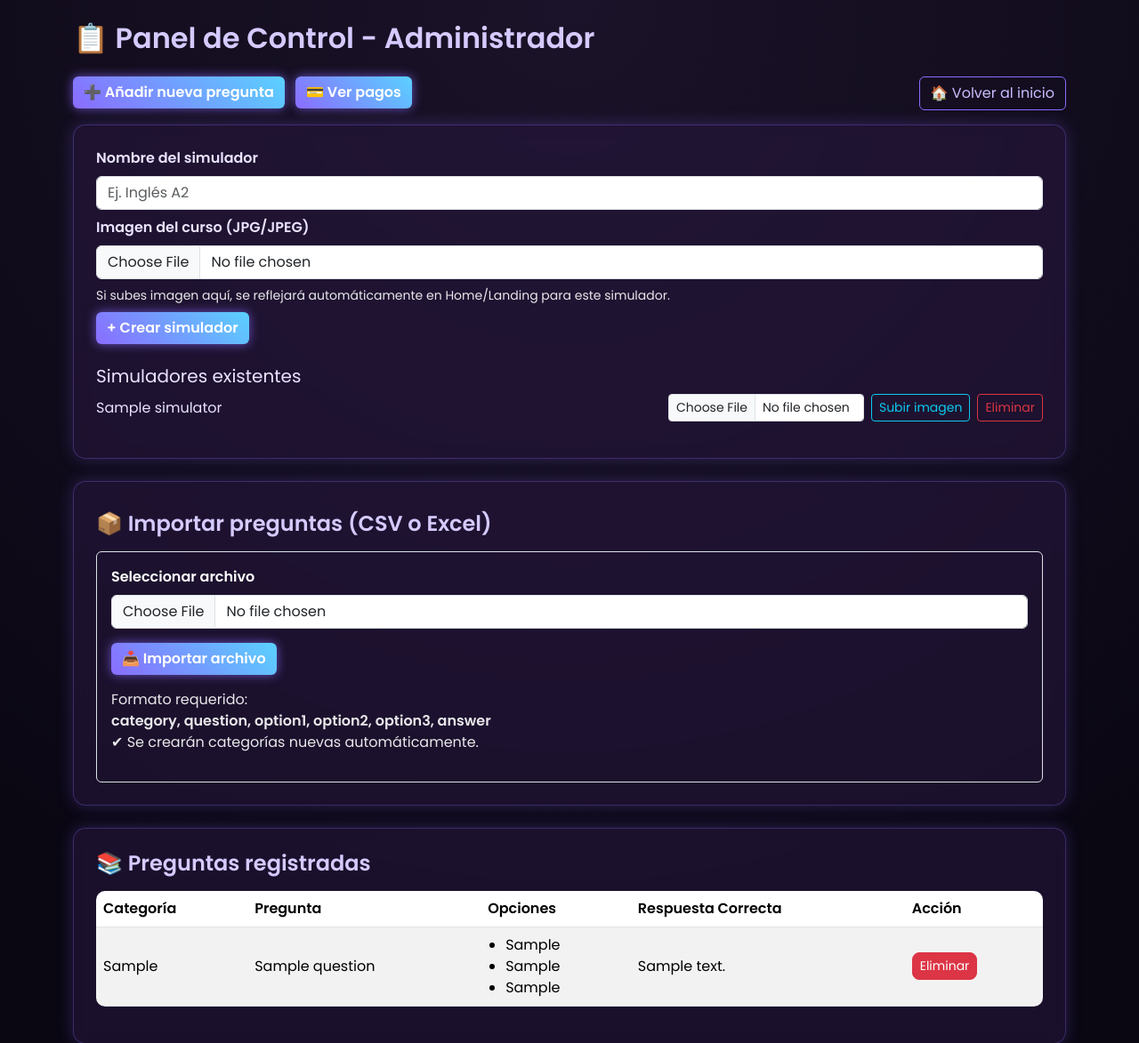
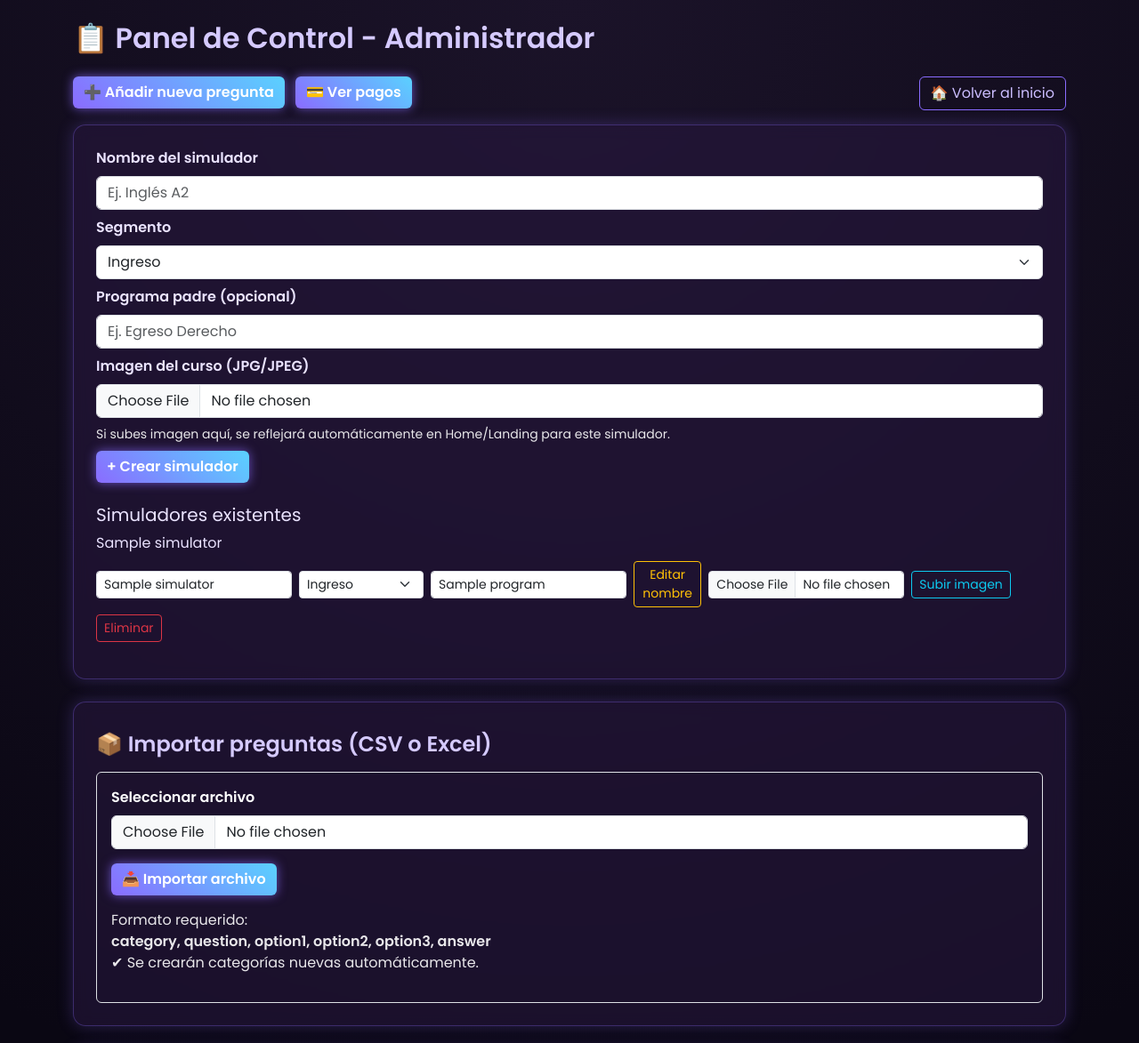
Before and after one commit to Hormic-Alem/UNILABB---CURSSO, a Flask app: page /dashboard in a window 1280 px wide. Shown: the top 1173 px of the page at 89% size. Run offline with Flask 3, Linux system fonts and the light colour scheme; a user stored in the database is signed in; tables that the repository leaves empty hold one stand-in row (values such as "Sample post").

Commit message:
Phase 2: wire segment and parent program mapping in admin dashboard

```diff
--- a/app.py
+++ b/app.py
@@ -14,7 +14,7 @@ from sqlalchemy.engine import make_url
 from sqlalchemy.exc import ArgumentError
 from werkzeug.security import check_password_hash, generate_password_hash
 from werkzeug.utils import secure_filename
-from flask import Flask, abort, flash, redirect, render_template, request, session, url_for, send_from_directory
+from flask import Flask, abort, flash, jsonify, redirect, render_template, request, session, url_for, send_from_directory
 
 load_dotenv()
 
@@ -67,6 +67,20 @@ class Question(db.Model):
 class Simulator(db.Model):
     id = db.Column(db.Integer, primary_key=True)
     name = db.Column(db.String(255), unique=True, nullable=False, index=True)
+    segment = db.Column(db.String(20), nullable=False, default='ingreso', index=True)
+
+
+class Program(db.Model):
+    id = db.Column(db.Integer, primary_key=True)
+    name = db.Column(db.String(255), unique=True, nullable=False, index=True)
+    segment = db.Column(db.String(20), nullable=False, default='ingreso', index=True)
+
+
+class ProgramArea(db.Model):
+    id = db.Column(db.Integer, primary_key=True)
+    program_id = db.Column(db.Integer, db.ForeignKey('program.id'), nullable=False, index=True)
+    name = db.Column(db.String(255), nullable=False, index=True)
+    simulator_id = db.Column(db.Integer, db.ForeignKey('simulator.id'), nullable=True, index=True)
 
 
 class User(db.Model):
@@ -141,6 +155,15 @@ def normalize_simulator_name(value):
     cleaned = ' '.join((value or '').split()).strip()
     return cleaned.title()
 
+
+def normalize_segment(value):
+    segment = (value or '').strip().lower()
+    if not segment:
+        return 'ingreso'
+    if segment not in {'ingreso', 'egreso'}:
+        return None
+    return segment
+
 def simulator_image_filename(simulator_name):
     normalized = normalize_simulator_name(simulator_name)
     safe = normalized.replace('/', ' ').replace('\\', ' ').strip().lower()
@@ -165,6 +188,24 @@ def save_simulator_image(simulator_name, file_storage):
     target_path = os.path.join(target_dir, target_name)
     file_storage.save(target_path)
     return True, target_name
+
+
+def rename_simulator_image(old_name, new_name):
+    old_filename = simulator_image_filename(old_name)
+    new_filename = simulator_image_filename(new_name)
+    if not old_filename or not new_filename or old_filename == new_filename:
+        return
+
+    target_dir = os.path.join(app.root_path, 'static', 'img', 'cursos')
+    old_path = os.path.join(target_dir, old_filename)
+    new_path = os.path.join(target_dir, new_filename)
+    if not os.path.exists(old_path):
+        return
+
+    os.makedirs(target_dir, exist_ok=True)
+    if os.path.exists(new_path):
+        os.remove(new_path)
+    os.replace(old_path, new_path)
 
 
 def verify_password(stored_password, incoming_password):
@@ -406,6 +447,55 @@ def list_simulators():
     ]
 
 
+def list_programs_catalog():
+    programs = Program.query.order_by(Program.name).all()
+    result = []
+    for program in programs:
+        areas = ProgramArea.query.filter_by(program_id=program.id).order_by(ProgramArea.name).all()
+        result.append({
+            'id': program.id,
+            'name': program.name,
+            'segment': program.segment,
+            'areas': [area.name for area in areas],
+        })
+    return result
+
+
+def get_or_create_program(program_name, default_segment='ingreso'):
+    normalized = normalize_simulator_name(program_name)
+    if not normalized:
+        return None
+
+    program = Program.query.filter(func.lower(Program.name) == normalized.lower()).first()
+    if program:
+        if not program.segment:
+            program.segment = normalize_segment(default_segment) or 'ingreso'
+        return program
+
+    program = Program(name=normalized, segment=normalize_segment(default_segment) or 'ingreso')
+    db.session.add(program)
+    db.session.flush()
+    return program
+
+
+def upsert_program_area_for_simulator(simulator, program_name=None):
+    if not simulator:
+        return
+
+    target_program = get_or_create_program(program_name or simulator.name, simulator.segment)
+    if not target_program:
+        return
+
+    area = ProgramArea.query.filter_by(simulator_id=simulator.id).first()
+    if area is None:
+        area = ProgramArea(program_id=target_program.id, name=simulator.name, simulator_id=simulator.id)
+        db.session.add(area)
+        return
+
+    area.program_id = target_program.id
+    area.name = simulator.name
+
+
 def load_stats():
     return {s.question_id: {'correct': s.correct, 'wrong': s.wrong} for s in QuestionStat.query.all()}
 
@@ -534,11 +624,31 @@ def dashboard():
         return redirect(url_for('login'))
     simulators = Simulator.query.order_by(Simulator.name).all()
     questions = Question.query.order_by(Question.category).all()
+    programs = Program.query.order_by(Program.name).all()
+    area_by_sim_id = {
+        area.simulator_id: area.program_id
+        for area in ProgramArea.query.filter(ProgramArea.simulator_id.isnot(None)).all()
+    }
+    area_program_name_by_sim_id = {}
+    if area_by_sim_id:
+        names_by_id = {program.id: program.name for program in programs}
+        for sim_id, program_id in area_by_sim_id.items():
+            area_program_name_by_sim_id[sim_id] = names_by_id.get(program_id, '')
     return render_template(
         'dashboard.html',
         simulators=simulators,
         questions=questions,
+        programs=programs,
+        area_by_sim_id=area_by_sim_id,
+        area_program_name_by_sim_id=area_program_name_by_sim_id,
     )
+
+
+@app.route('/admin/programs_catalog')
+def admin_programs_catalog():
+    if 'username' not in session or not is_admin_session():
+        return redirect(url_for('login'))
+    return jsonify(list_programs_catalog())
 
 
 @app.route('/simulators/create', methods=['POST'])
@@ -549,8 +659,13 @@ def create_simulator():
     validate_csrf_or_abort()
 
     simulator_name = normalize_simulator_name(request.form.get('name'))
+    simulator_segment = normalize_segment(request.form.get('segment'))
+    parent_program_name = request.form.get('program_name')
     if not simulator_name:
         flash('❌ Debes ingresar un nombre válido para el simulador.', 'danger')
+        return redirect(url_for('dashboard'))
+    if simulator_segment is None:
+        flash('❌ Segmento inválido. Usa ingreso o egreso.', 'danger')
         return redirect(url_for('dashboard'))
 
     exists = db.session.query(Simulator.id).filter(func.lower(Simulator.name) == simulator_name.lower()).first()
@@ -558,7 +673,10 @@ def create_simulator():
         flash('ℹ️ El simulador ya existe.', 'info')
         return redirect(url_for('dashboard'))
 
-    db.session.add(Simulator(name=simulator_name))
+    new_simulator = Simulator(name=simulator_name, segment=simulator_segment)
+    db.session.add(new_simulator)
+    db.session.flush()
+    upsert_program_area_for_simulator(new_simulator, parent_program_name)
     db.session.commit()
 
     image_file = request.files.get('simulator_image')
@@ -571,6 +689,65 @@ def create_simulator():
         return redirect(url_for('dashboard'))
 
     flash('✅ Simulador creado', 'success')
+    return redirect(url_for('dashboard'))
+
+
+@app.route('/simulators/edit/<int:sim_id>', methods=['POST'])
+def edit_simulator(sim_id):
+    if 'username' not in session or not is_admin_session():
+        return redirect(url_for('login'))
+
+    validate_csrf_or_abort()
+
+    simulator = db.session.get(Simulator, sim_id)
+    if not simulator:
+        flash('❌ Simulador no encontrado.', 'danger')
+        return redirect(url_for('dashboard'))
+
+    old_name = simulator.name
+    new_name = normalize_simulator_name(request.form.get('name'))
+    segment_input = request.form.get('segment')
+    parent_program_name = request.form.get('program_name')
+    simulator_segment = normalize_segment(segment_input) if segment_input not in (None, '') else simulator.segment
+    if not new_name:
+        flash('❌ Debes ingresar un nombre válido.', 'danger')
+        return redirect(url_for('dashboard'))
+    if simulator_segment is None:
+        flash('❌ Segmento inválido. Usa ingreso o egreso.', 'danger')
+        return redirect(url_for('dashboard'))
+
+    exists = db.session.query(Simulator.id).filter(
+        func.lower(Simulator.name) == new_name.lower(),
+        Simulator.id != sim_id
+    ).first()
+    if exists:
+        flash('❌ Ya existe otro simulador con ese nombre.', 'danger')
+        return redirect(url_for('dashboard'))
+
+    simulator.name = new_name
+    simulator.segment = simulator_segment
+    upsert_program_area_for_simulator(simulator, parent_program_name)
+    Question.query.filter(func.lower(Question.category) == old_name.lower()).update(
+        {Question.category: new_name},
+        synchronize_session=False,
+    )
+
+    users = User.query.all()
+    for user in users:
+        payload = user_to_dict(user)
+        by_category = payload['progress'].get('by_category', {})
+        if old_name in by_category:
+            if new_name in by_category:
+                merged = by_category[new_name] + [qid for qid in by_category[old_name] if qid not in by_category[new_name]]
+                by_category[new_name] = merged
+            else:
+                by_category[new_name] = by_category[old_name]
+            by_category.pop(old_name, None)
+            user.progress = payload['progress']
+
+    db.session.commit()
+    rename_simulator_image(old_name, new_name)
+    flash('✅ Nombre del simulador actualizado correctamente.', 'success')
     return redirect(url_for('dashboard'))
 
 
@@ -605,12 +782,38 @@ def delete_simulator(sim_id):
 
     simulator = db.session.get(Simulator, sim_id)
     if simulator:
-        linked_questions = Question.query.filter_by(category=simulator.name).count()
-        if linked_questions > 0:
-            flash('No se puede eliminar porque tiene preguntas asociadas')
+        ProgramArea.query.filter_by(simulator_id=simulator.id).delete(synchronize_session=False)
+        linked_questions = Question.query.filter_by(category=simulator.name).all()
+        linked_ids = [q.id for q in linked_questions]
+
+        if linked_ids:
+            QuestionStat.query.filter(QuestionStat.question_id.in_(linked_ids)).delete(synchronize_session=False)
+            Question.query.filter(Question.id.in_(linked_ids)).delete(synchronize_session=False)
+
+            users = User.query.all()
+            for user in users:
+                payload = user_to_dict(user)
+                progress = payload['progress']
+                progress['completed_questions'] = [qid for qid in progress.get('completed_questions', []) if qid not in linked_ids]
+                progress.get('by_category', {}).pop(simulator.name, None)
+                user.progress = progress
+
+            flash(f'Simulador eliminado junto con {len(linked_ids)} preguntas asociadas.', 'success')
         else:
-            db.session.delete(simulator)
-            db.session.commit()
+            flash('Simulador eliminado.', 'success')
+
+        db.session.delete(simulator)
+        empty_program_ids = [
+            row[0]
+            for row in db.session.query(Program.id)
+            .outerjoin(ProgramArea, Program.id == ProgramArea.program_id)
+            .group_by(Program.id)
+            .having(func.count(ProgramArea.id) == 0)
+            .all()
+        ]
+        if empty_program_ids:
+            Program.query.filter(Program.id.in_(empty_program_ids)).delete(synchronize_session=False)
+        db.session.commit()
 
     return redirect(url_for('dashboard'))
 
@@ -778,29 +981,59 @@ def quiz_by_category(category):
 
     session.setdefault('page', 0)
     session.setdefault('score', 0)
+    session.setdefault('quiz_answers', {})
 
     page = session['page']
+    if request.method == 'GET' and page == 0:
+        session['quiz_answers'] = {}
     start_idx = page * QUESTIONS_PER_PAGE
     end_idx = start_idx + QUESTIONS_PER_PAGE
     questions_page = questions[start_idx:end_idx]
 
     if request.method == 'POST':
+        answers = session.get('quiz_answers', {})
         for i, q in enumerate(questions_page):
             key = f'question_{start_idx + i}'
             selected = request.form.get(key)
-            register_answer(q['id'], selected == q['answer'])
-            if selected == q['answer']:
+            is_correct = selected == q['answer']
+            register_answer(q['id'], is_correct)
+            answers[q['id']] = {
+                'selected': selected or 'Sin respuesta',
+                'correct': q['answer'],
+                'is_correct': is_correct,
+            }
+            if is_correct:
                 session['score'] += 1
             mark_question_completed(user, q['id'], category)
 
+        session['quiz_answers'] = answers
         save_users(users)
         session['page'] += 1
 
         if end_idx >= total_questions:
             score = session.pop('score', 0)
             session.pop('page', None)
+            answers = session.pop('quiz_answers', {})
+            review = []
+            for q in questions:
+                answer_info = answers.get(q['id'])
+                if not answer_info:
+                    continue
+                review.append({
+                    'question': q['question'],
+                    'selected': answer_info['selected'],
+                    'correct': answer_info['correct'],
+                    'is_correct': answer_info['is_correct'],
+                })
             completed, total, percentage = calculate_progress_data(user, category)
-            return render_template('quiz_result.html', score=score, total=total, progress=percentage, category=category)
+            return render_template(
+                'quiz_result.html',
+                score=score,
+                total=total,
+                progress=percentage,
+                category=category,
+                review=review,
+            )
 
         return redirect(url_for('quiz_by_category', category=category))
 
@@ -1019,6 +1252,63 @@ def admin_mark_paid(ticket_id):
     return redirect(url_for('admin_payments'))
 
 
+def backfill_program_catalog():
+    programs_by_key = {}
+
+    for program in Program.query.all():
+        programs_by_key[program.name.casefold()] = program
+
+    simulators = Simulator.query.order_by(Simulator.name).all()
+    for simulator in simulators:
+        key = simulator.name.casefold()
+        if key not in programs_by_key:
+            program = Program(name=simulator.name, segment=normalize_segment(simulator.segment) or 'ingreso')
+            db.session.add(program)
+            db.session.flush()
+            programs_by_key[key] = program
+        else:
+            program = programs_by_key[key]
+            if not program.segment:
+                program.segment = normalize_segment(simulator.segment) or 'ingreso'
+
+        area = ProgramArea.query.filter_by(simulator_id=simulator.id).first()
+        if area is None:
+            area = ProgramArea.query.filter(
+                ProgramArea.program_id == program.id,
+                func.lower(ProgramArea.name) == simulator.name.lower()
+            ).first()
+        if area is None:
+            db.session.add(ProgramArea(program_id=program.id, name=simulator.name, simulator_id=simulator.id))
+        else:
+            area.program_id = program.id
+            area.name = simulator.name
+            if area.simulator_id is None:
+                area.simulator_id = simulator.id
+
+    categories = [row[0] for row in db.session.query(Question.category).distinct().all() if row[0]]
+    for category in categories:
+        normalized = normalize_simulator_name(category)
+        if not normalized:
+            continue
+        key = normalized.casefold()
+        if key not in programs_by_key:
+            program = Program(name=normalized, segment='ingreso')
+            db.session.add(program)
+            db.session.flush()
+            programs_by_key[key] = program
+        else:
+            program = programs_by_key[key]
+
+        area_exists = db.session.query(ProgramArea.id).filter(
+            ProgramArea.program_id == program.id,
+            func.lower(ProgramArea.name) == normalized.lower()
+        ).first()
+        if not area_exists:
+            db.session.add(ProgramArea(program_id=program.id, name=normalized))
+
+    db.session.commit()
+
+
 with app.app_context():
     db.create_all()
 
@@ -1031,6 +1321,34 @@ with app.app_context():
     except Exception as e:
         db.session.rollback()
         print(f'⚠️ No se pudo validar/agregar columna referral_code: {e}')
+
+    try:
+        simulator_columns = {col['name'] for col in inspect(db.engine).get_columns('simulator')}
+        if 'segment' not in simulator_columns:
+            db.session.execute(text("ALTER TABLE simulator ADD COLUMN segment VARCHAR(20) DEFAULT 'ingreso'"))
+            db.session.execute(text("UPDATE simulator SET segment='ingreso' WHERE segment IS NULL OR segment = ''"))
+            db.session.commit()
+            print('✅ Columna segment agregada en simulator con valor por defecto ingreso')
+    except Exception as e:
+        db.session.rollback()
+        print(f'⚠️ No se pudo validar/agregar columna segment en simulator: {e}')
+
+    try:
+        program_area_columns = {col['name'] for col in inspect(db.engine).get_columns('program_area')}
+        if 'simulator_id' not in program_area_columns:
+            db.session.execute(text('ALTER TABLE program_area ADD COLUMN simulator_id INTEGER'))
+            db.session.commit()
+            print('✅ Columna simulator_id agregada en program_area')
+    except Exception as e:
+        db.session.rollback()
+        print(f'⚠️ No se pudo validar/agregar columna simulator_id en program_area: {e}')
+
+    try:
+        backfill_program_catalog()
+        print('✅ Catálogo Program/ProgramArea sincronizado desde simuladores/categorías existentes')
+    except Exception as e:
+        db.session.rollback()
+        print(f'⚠️ No se pudo sincronizar catálogo Program/ProgramArea: {e}')
 
     try:
         admin = User.query.filter_by(username="Apolo96").first()
--- a/templates/dashboard.html
+++ b/templates/dashboard.html
@@ -135,11 +135,23 @@
             <input type="hidden" name="csrf_token" value="{{ csrf_token() }}">
             <label class="form-label fw-semibold">Nombre del simulador</label>
             <input type="text" name="name" class="form-control mb-2" placeholder="Ej. Inglés A2" required>
+            <label class="form-label fw-semibold">Segmento</label>
+            <select name="segment" class="form-select mb-2">
+                <option value="ingreso" selected>Ingreso</option>
+                <option value="egreso">Egreso</option>
+            </select>
+            <label class="form-label fw-semibold">Programa padre (opcional)</label>
+            <input type="text" name="program_name" class="form-control mb-2" list="programsList" placeholder="Ej. Egreso Derecho">
             <label class="form-label fw-semibold">Imagen del curso (JPG/JPEG)</label>
             <input type="file" name="simulator_image" class="form-control mb-2" accept=".jpg,.jpeg">
             <small class="text-muted d-block mb-2">Si subes imagen aquí, se reflejará automáticamente en Home/Landing para este simulador.</small>
             <button class="btn neon-btn">+ Crear simulador</button>
         </form>
+        <datalist id="programsList">
+            {% for program in programs %}
+              <option value="{{ program.name }}"></option>
+            {% endfor %}
+        </datalist>
 
         <h5>Simuladores existentes</h5>
         <ul class="list-unstyled">
@@ -147,6 +159,18 @@
           <li class="d-flex align-items-center justify-content-between gap-2 mb-2 flex-wrap">
             <span>{{ sim.name }}</span>
             <div class="d-flex align-items-center gap-2 flex-wrap">
+              <form method="POST" action="{{ url_for('edit_simulator', sim_id=sim.id) }}" class="d-flex align-items-center gap-2">
+                <input type="hidden" name="csrf_token" value="{{ csrf_token() }}">
+                <input type="text" name="name" class="form-control form-control-sm" style="max-width: 220px;" value="{{ sim.name }}" required>
+                <select name="segment" class="form-select form-select-sm" style="max-width: 140px;">
+                    <option value="ingreso" {% if sim.segment == 'ingreso' %}selected{% endif %}>Ingreso</option>
+                    <option value="egreso" {% if sim.segment == 'egreso' %}selected{% endif %}>Egreso</option>
+                </select>
+                <input type="text" name="program_name" class="form-control form-control-sm" list="programsList" style="max-width: 220px;"
+                       value="{{ area_program_name_by_sim_id.get(sim.id, '') }}"
+                       placeholder="Programa padre">
+                <button type="submit" class="btn btn-sm btn-outline-warning">Editar nombre</button>
+              </form>
               <form method="POST" action="{{ url_for('upload_simulator_image', sim_id=sim.id) }}" enctype="multipart/form-data" class="d-flex align-items-center gap-2">
                 <input type="hidden" name="csrf_token" value="{{ csrf_token() }}">
                 <input type="file" name="simulator_image" accept=".jpg,.jpeg" class="form-control form-control-sm" style="max-width: 220px;" required>
```
Also changed, not shown: templates/quiz_result.html (+18 -0 lines).
